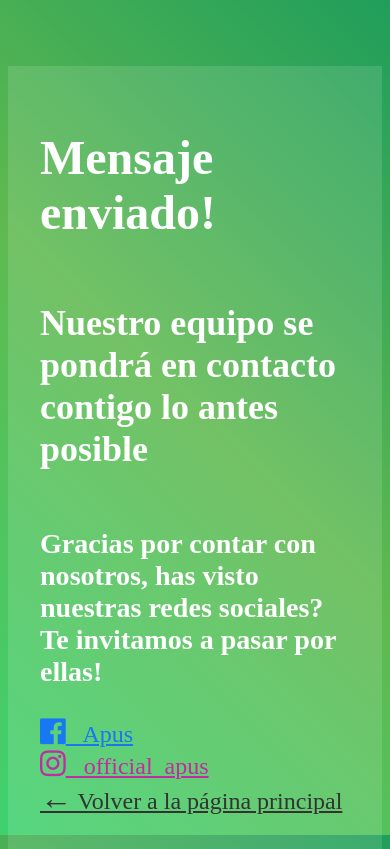
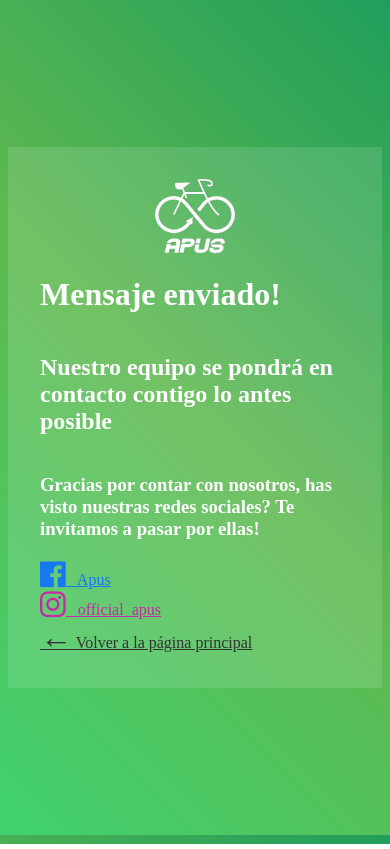
Before and after one commit to KurtGuardia/APUS, a website: page success.html in a window 390 px wide. Drawn offline with Linux system fonts and the light colour scheme.

Commit message:
made success page better

```diff
--- a/success.html
+++ b/success.html
@@ -8,6 +8,24 @@
       href="https://cdnjs.cloudflare.com/ajax/libs/font-awesome/4.7.0/css/font-awesome.min.css"
     />
     <link rel="shortcut icon" type="image/png" href="img/isotipo_green.svg" />
+    <style>
+      @media (min-width: 800px) {
+        body {
+          font-size: x-large;
+        }
+        .container{
+          margin-top: 5rem;
+        }
+      }
+      @media (max-width: 800px) {
+        body {
+          font-size: medium;
+        }
+        .container{
+          margin-top: 0;
+        }
+      }
+    </style>
     <title>Apus</title>
   </head>
   <body
@@ -18,7 +36,6 @@
       justify-content: center;
       align-items: center;
       height: 97vh;
-      font-size: x-large;
     "
   >
     <div
@@ -26,12 +43,12 @@
       style="
         display: flex;
         flex-direction: column;
-        margin-top: 5rem;
         width: 45rem;
         background-color: #ffffff1f;
         padding: 2rem;
       "
     >
+    <img src="./img/imagotipo_white.svg" alt="Apus logo" style="width: 5rem; align-self: center;">
       <h1 class="heading-primary">Mensaje enviado!</h1>
       <h2>Nuestro equipo se pondrá en contacto contigo lo antes posible</h2>
       <h3>
@@ -57,6 +74,13 @@
         ><span style="font-size: xx-large">&#8592;</span> Volver a la página
         principal</a
       >
+      <!--
+      <h1>Nuevo mensaje para Apus</h1>
+      <h3>En fecha: </h3>
+      <h3>Nos contacta: </h3>
+      <h3>Con el email: </h3>
+      <h3>Y si dejó teléfono es:</h3>
+      <h3>Su mensaje es:</h3> -->
     </div>
   </body>
 </html>
```
